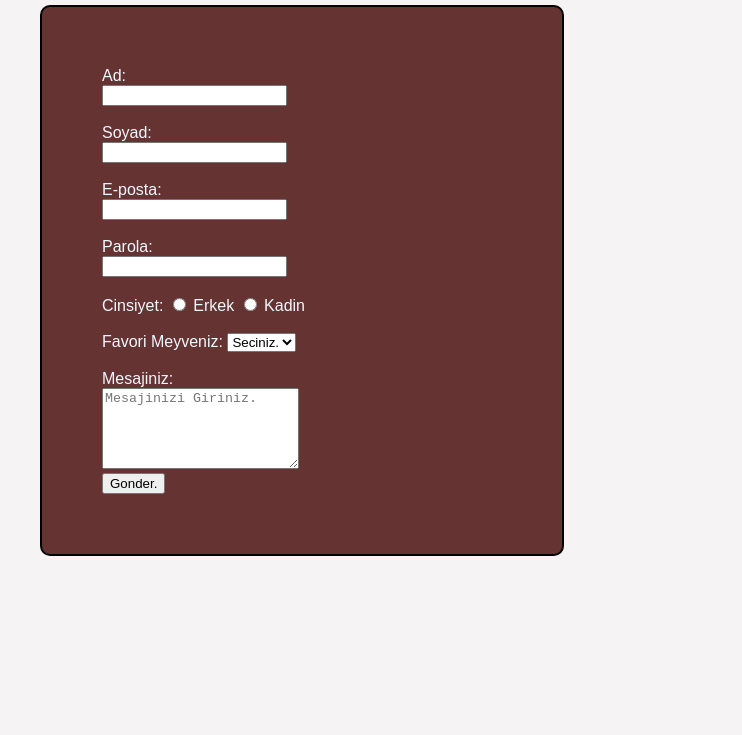
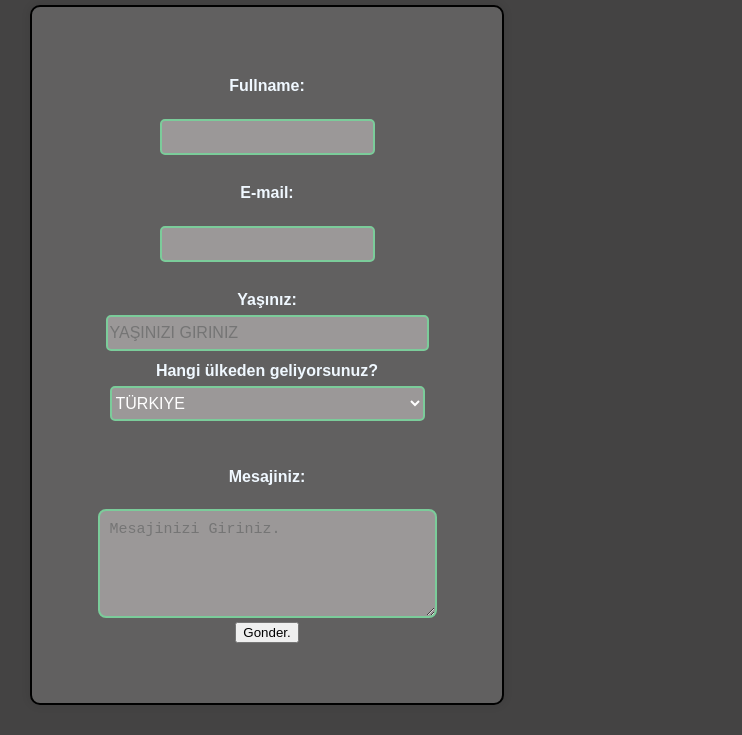
Before and after one commit to KaanNalbant/Kayitformu, a plain HTML site: page index.html in a window 1280 px wide. Shown: the part 83-818 px from the top of the page, without its empty margins (0-742 px from the left). Drawn offline with Linux system fonts and the light colour scheme.

Commit message:
Revamp registration form layout and styles
Updated the form layout and styling for improved user experience. Added new fields for age and country selection.

```diff
--- a/index.html
+++ b/index.html
@@ -5,57 +5,87 @@
     <meta name="viewport" content="width=device-width, initial-scale=1.0">
     <title>Kayit Formu</title>
     <style>
-        body{
+        body {
             font-family: Arial, sans-serif;
-            background-color: #f5f3f3;
-            margin: 40px;
+            background-color: #444343;
+            margin: 0;
+            padding: 20px;
         }
-        form{
+         form {
             border: 2px solid black;
-            padding: 5%;
-            /* text-align: center; */
-            background-color: rgb(102, 51, 51);
+            padding: 1%;
+            text-align: center;
+            background-color: #616060;
             color: aliceblue;
             border-collapse: collapse;
-            width: 400px;
-            margin: 0;
+            width: 350px;
+            margin: 10px;
+            padding: 60px;
             border-radius: 10px;
+            box-shadow: 0 0 10px rgba(0, 0, 0, 0.1);
+         }
+         label {
+            font-weight: bold;
+            display: block;
+            margin: 10px 0 5px;
+         }
+         input ,select {
+            border: 2px solid rgb(123, 204, 154);
+            background-color: #9b9898;
+            color: white;
+            height: 30px;
+            margin: 1px;
+            text-transform: uppercase;
+            font-size: 16px;
+            border-radius: 5px;
+         }
+
+         h2 {
+            text-align: center;
+            color: rgb(146, 194, 97);
+         }
+         #number {
+            width: 90%;
+         }
+         #dropdown {
+            width: 90%;
+            height: 35px;
+         }
+         textarea {
+            width: 90%;
+            padding: 10px;
+            border-radius: 8px;
+            border: 2px solid rgb(123, 204, 154);
+            background-color: #9b9898;
+            color: white;
+            font-size: 15px;
+            text-transform: none;
         }
     </style>
 </head>
 <body>
-
     <h2>Kayit Formu</h2>
 
-    <form action="submit.html" method="get">
-        <label for="Ad">Ad:</label><br>
+    <form action="submit.html" method="get" style="justify-content: center;">
+        <label for="fullname">Fullname:</label><br>
         <input type="text" id="ad" name="ad" required>
 <br><br>
-        <label for="soyad">Soyad:</label><br>
-        <input type="text" id="soyad" name="soyad" required>
-        <br><br>
-        <label for="email">E-posta:</label><br>
+        <label for="email">E-mail:</label><br>
         <input type="email" id="email" name="email" required>
         <br><br>
-        <label for="password">Parola:</label><br>
-        <input type="password" id="password" name="password" required>
-        <br><br>
-        <label>Cinsiyet:</label>
-        <input type="radio" id="erkek" name="cinsiyet" value="erkek" required>
-        <label for="erkek">Erkek</label>
+        <label for="number" id="number-label">Yaşınız:</label>
+        <input type="number" id="number" name="age" min="18" max="100" placeholder="Yaşınızı giriniz" required>
+        <div>
+            <label for="dropdown">Hangi ülkeden geliyorsunuz?</label>
+            <select id="dropdown" name="country" required>
+                <option value="tr">Türkiye</option>
+                <option value="us">Amerika</option>
+                <option value="de">Almanya</option>
+                <option value="fr">Fransa</option>
+            </select>
+        </div>
 
-        <input type="radio" id="kadin" name="cinsiyet" value="kadin" required>
-        <label for="kadin">Kadin</label>
-<br><br>
-<label for="meyve">Favori Meyveniz:</label>
-<select name="meyve" id="meyve" required>
-    <option value="">Seciniz.</option>
-    <option value="Muz">Muz</option>
-    <option value="Cilek">Cilek</option>
-    <option value="Armut">Armut</option>
-    <option value="Kavun">Kavun</option>
-    <option value="Karpuz">Karpuz</option>
-</select>
+
 <br><br>
 <label for="mesaj">Mesajiniz:</label><br>
 <textarea name="mesaj" id="mesaj" rows="5" cols="22" placeholder="Mesajinizi Giriniz."></textarea>
```
